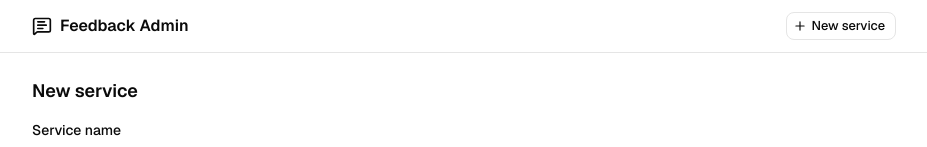
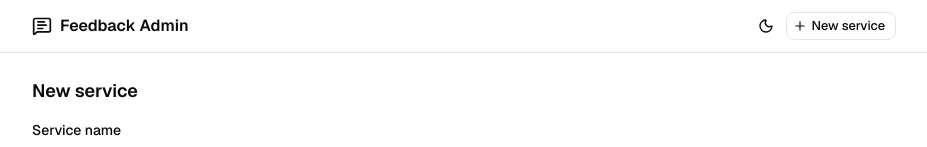
Before and after one commit to craquet/feedback-tool, a Next.js app: page /admin/new in a window 1280 px wide. Shown: the top 147 px of the page, without its empty margins (176-1103 px from the left). Built offline with nearby package versions, Linux system fonts and the light colour scheme.

Commit message:
ad light mode

```diff
--- a/app/admin/[slug]/[id]/page.tsx
+++ b/app/admin/[slug]/[id]/page.tsx
@@ -160,8 +160,6 @@ export default async function FeedbackDetailPage({
                     </div>
                 ) : null}
             </article>
-
-            <ButtonRow feedback={feedback} />
         </div>
     )
 }
--- a/app/admin/[slug]/page.tsx
+++ b/app/admin/[slug]/page.tsx
@@ -3,7 +3,6 @@ import { notFound } from "next/navigation"
 import {
     ChevronLeftIcon,
     ChevronRightIcon,
-    CogIcon,
     DownloadIcon,
     InboxIcon,
     LayoutGridIcon,
@@ -100,14 +99,12 @@ export default async function InboxPage({
                         <LayoutGridIcon data-icon="inline-start" />
                         Other services
                     </Button>
-                    <Button
-                        variant="ghost"
-                        size="sm"
-                        render={<Link href={`${base}/settings`} />}
-                    >
-                        <SettingsIcon data-icon={"inline-start"} />
-                        Settings
-                    </Button>
+                    <Link href={`${base}/settings`}>
+                        <Button variant="ghost" size="sm">
+                            <SettingsIcon data-icon={"inline-start"} />
+                            Settings
+                        </Button>
+                    </Link>
                 </div>
             </div>
 
--- a/app/admin/layout.tsx
+++ b/app/admin/layout.tsx
@@ -1,5 +1,6 @@
 import Link from "next/link"
 import { MessageSquareTextIcon, PlusIcon } from "lucide-react"
+import { ThemeToggle } from "@/components/ThemeToggle"
 import { Button } from "@/components/ui/button"
 
 export default function AdminLayout({
@@ -18,6 +19,8 @@ export default function AdminLayout({
                         <MessageSquareTextIcon className="size-5" aria-hidden />
                         Feedback Admin
                     </Link>
+                    <div className="flex items-center gap-1.5">
+                        <ThemeToggle />
                         <Button
                             variant="outline"
                             size="sm"
@@ -27,6 +30,7 @@ export default function AdminLayout({
                             New service
                         </Button>
                     </div>
+                </div>
             </header>
             <main className="mx-auto max-w-4xl px-4 py-6">{children}</main>
         </div>
--- a/app/globals.css
+++ b/app/globals.css
@@ -118,7 +118,7 @@
 }
 
 @media (prefers-color-scheme: dark) {
-    :root {
+    :root:not(.light) {
         --background: oklch(0.145 0 0);
         --foreground: oklch(0.985 0 0);
         --card: oklch(0.205 0 0);
--- /dev/null
+++ b/components/ThemeToggle.tsx
@@ -0,0 +1,57 @@
+"use client"
+
+import { useEffect, useState } from "react"
+import { MoonIcon, SunIcon } from "lucide-react"
+import { Button } from "@/components/ui/button"
+
+const STORAGE_KEY = "fb-theme"
+
+type Theme = "light" | "dark"
+
+function applyTheme(theme: Theme) {
+    document.documentElement.classList.toggle("dark", theme === "dark")
+    document.documentElement.classList.toggle("light", theme === "light")
+}
+
+export function ThemeToggle() {
+    const [theme, setTheme] = useState<Theme | null>(null)
+
+    useEffect(() => {
+        const stored = localStorage.getItem(STORAGE_KEY) as Theme | null
+        const resolved =
+            stored === "light" || stored === "dark"
+                ? stored
+                : window.matchMedia("(prefers-color-scheme: dark)").matches
+                  ? "dark"
+                  : "light"
+        if (stored === "light" || stored === "dark") {
+            applyTheme(stored)
+        }
+        const id = requestAnimationFrame(() => setTheme(resolved))
+        return () => cancelAnimationFrame(id)
+    }, [])
+
+    function toggle() {
+        const next: Theme = theme === "dark" ? "light" : "dark"
+        applyTheme(next)
+        localStorage.setItem(STORAGE_KEY, next)
+        setTheme(next)
+    }
+
+    return (
+        <Button
+            variant="ghost"
+            size="icon-sm"
+            aria-label="Toggle dark mode"
+            onClick={toggle}
+            // Rendered only after mount so the icon matches the resolved theme.
+            suppressHydrationWarning
+        >
+            {theme === "dark" ? (
+                <SunIcon aria-hidden />
+            ) : theme === "light" ? (
+                <MoonIcon aria-hidden />
+            ) : null}
+        </Button>
+    )
+}
```
Lines whose indentation alone changed are shown as unchanged.
